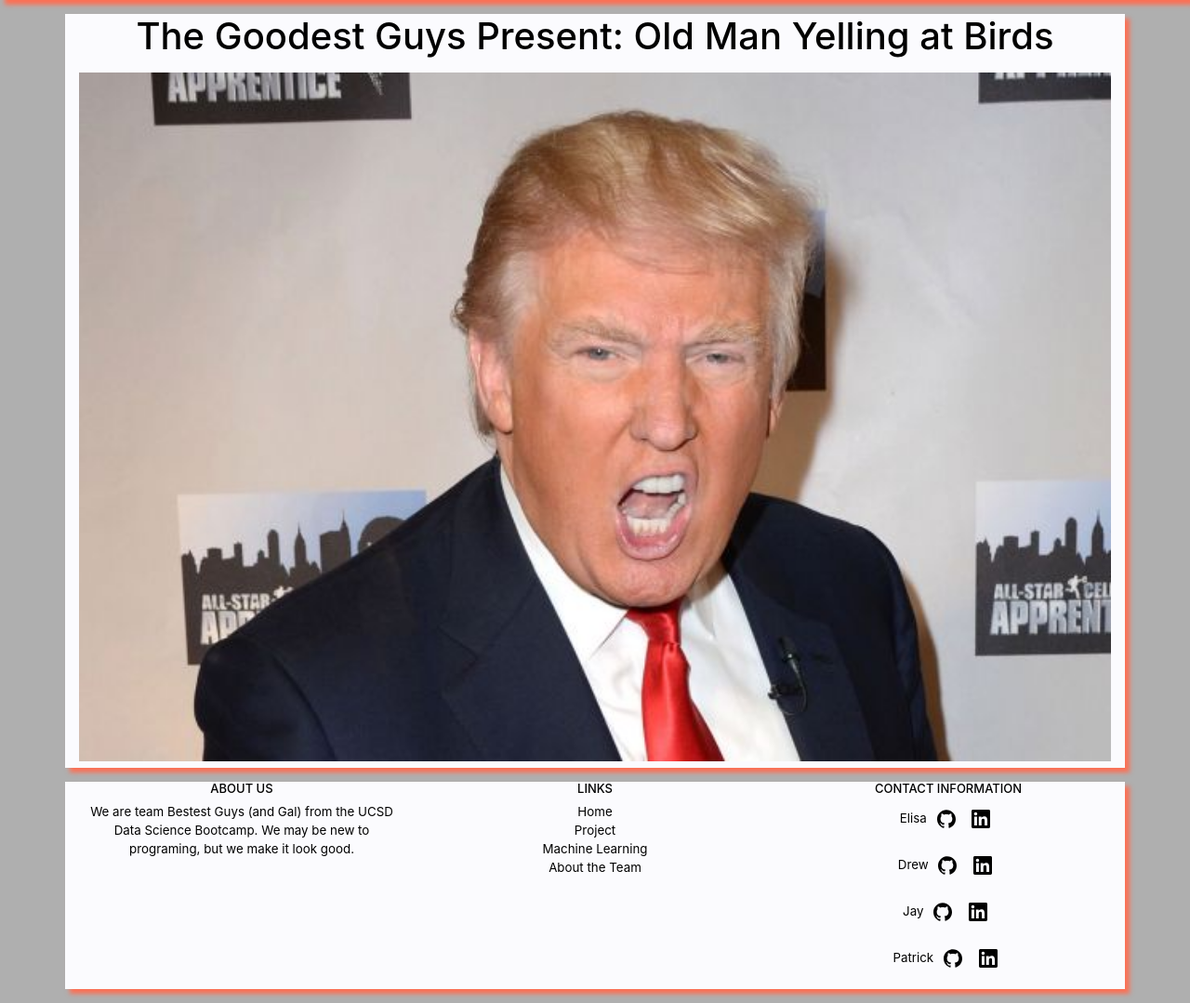
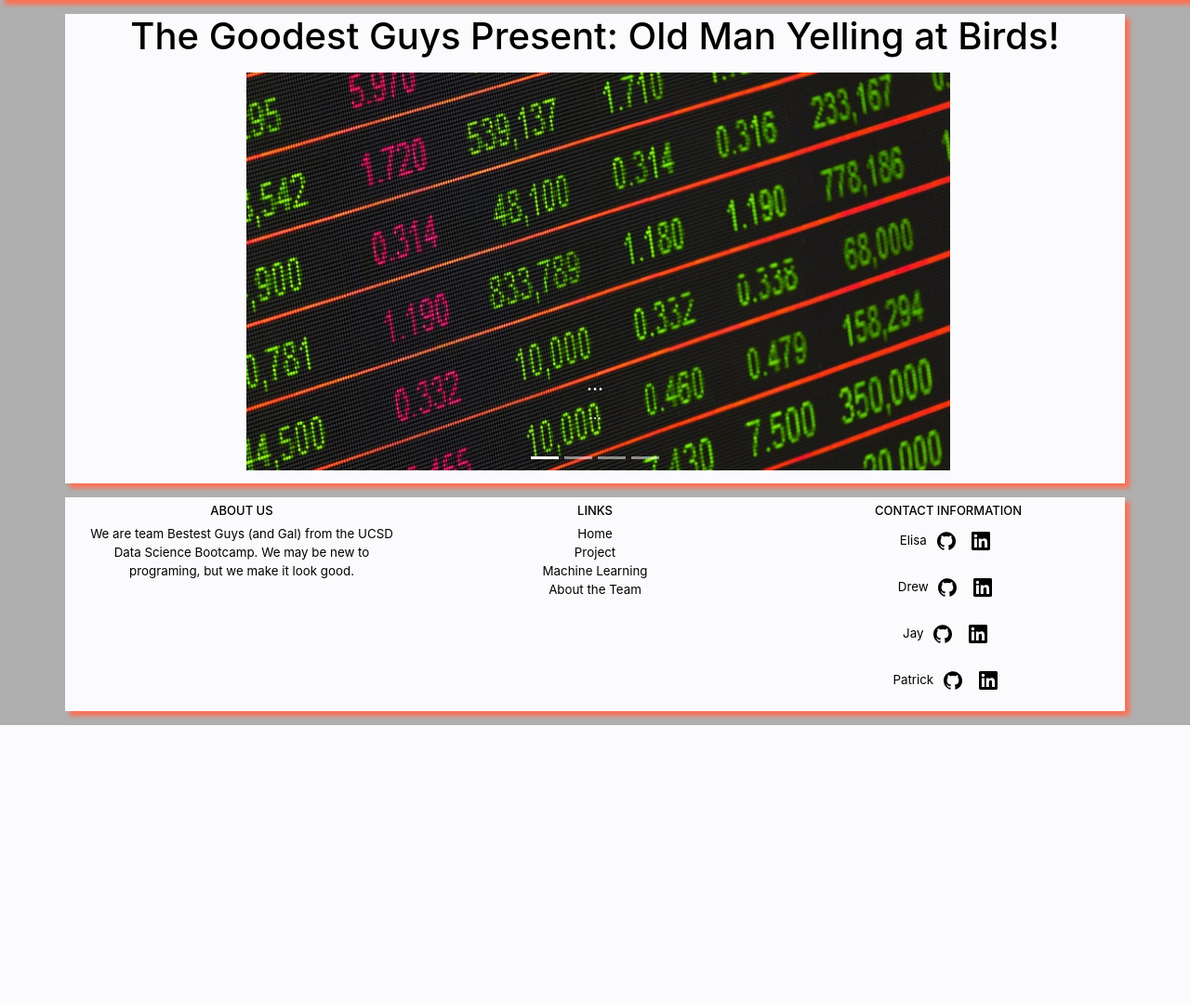
Before and after one commit to jaysueno/group_bestest_guys, a Flask app: page / in a window 1280 px wide. Shown: the part 58-1137 px from the top of the page at 93% size. After the commit the page ends 838 px from the top, so only its background shows below. Run offline with Flask 2, Linux system fonts and the light colour scheme; some libraries are stand-ins or nearby versions.

Commit message:
check in

```diff
--- a/static/css/style.css
+++ b/static/css/style.css
@@ -64,6 +64,15 @@
 #footer {
     text-align: center;
     font-size: smaller;
+    padding-top: 7px;
+}
+
+#carouselIndicators {
+  padding-bottom: 7px;
+}
+
+.carousel-item {
+  object-fit: cover !important;
 }
 
 a {
--- a/templates/index.html
+++ b/templates/index.html
@@ -1,6 +1,43 @@
 {% extends 'base.html' %}
 
 {% block content %}
-    <h1>{% block title %} The Goodest Guys Present: Old Man Yelling at Birds {% endblock %}</h1>
-    <img src="../static/Images/donald-trump-apprentice-yelling.jpg">
+    <h1>{% block title %} The Goodest Guys Present: Old Man Yelling at Birds! {% endblock %}</h1>
+    <div id="carouselIndicators" class="carousel slide" data-ride="carousel"  data-pause="hover">
+        <ol class="carousel-indicators">
+          <li data-target="#carouselIndicators" data-slide-to="0" class="active"></li>
+          <li data-target="#carouselIndicators" data-slide-to="1"></li>
+          <li data-target="#carouselIndicators" data-slide-to="2"></li>
+          <li data-target="#carouselIndicators" data-slide-to="3"></li>
+        </ol>
+        <div class="carousel-inner">
+            <div class="carousel-item active">
+                <img class="d-block w-100" src="../static/Images/market_scroller.jpg" alt="Home Slide">
+            <div class="carousel-caption d-none d-md-block">
+                    <h5>...</h5>
+                    <p>...</p>
+                </div>
+            </div>
+            <div class="carousel-item">
+                <img class="d-block w-100" src="../static/Images/const_scroller.jpg" alt="Project Slide">
+                <div class="carousel-caption d-none d-md-block">
+                    <h5>...</h5>
+                    <p>...</p>
+                </div>
+            </div>
+            <div class="carousel-item">
+                <img class="d-block w-100" src="../static/Images/blue_ge0_scroller.jpg" alt="Machine Learning Slide">
+                <div class="carousel-caption d-none d-md-block">
+                    <h5>...</h5>
+                    <p>...</p>
+                </div>
+            </div>
+            <div class="carousel-item">
+                <img class="d-block w-100" src="../static/Images/matric_scroller.jpg" alt="About Slide">
+                <div class="carousel-caption d-none d-md-block">
+                    <h5>...</h5>
+                    <p>...</p>
+                </div>
+            </div>
+        </div>
+    </div>
 {% endblock %}
--- a/templates/ml.html
+++ b/templates/ml.html
@@ -1,5 +1,5 @@
 {% extends 'base.html' %}
 
 {% block content %}
-    <h1>{% block title %} The Goodest Guys Present: Machine Learning {% endblock %}</h1>
+    <h1>{% block title %} The Goodest Guys Present: Machine Learning! {% endblock %}</h1>
 {% endblock %}
--- a/templates/project.html
+++ b/templates/project.html
@@ -1,5 +1,5 @@
 {% extends 'base.html' %}
 
 {% block content %}
-    <h1>{% block title %} The Goodest Guys Present: Our Project {% endblock %}</h1>
+    <h1>{% block title %} The Goodest Guys Present: Our Project! {% endblock %}</h1>
 {% endblock %}
```
Also changed, not shown: templates/about.html (+5 -8 lines), static/Images/DrewG.JPG (deleted), static/Images/blue_ge0_scroller.jpg (added), static/Images/const_scroller.jpg (added), static/Images/market_scroller.jpg (added), static/Images/matric_scroller.jpg (added), static/Images/rsz_2drewg.jpg (added), static/Images/trump_twitter_scroller.jpg (added).
